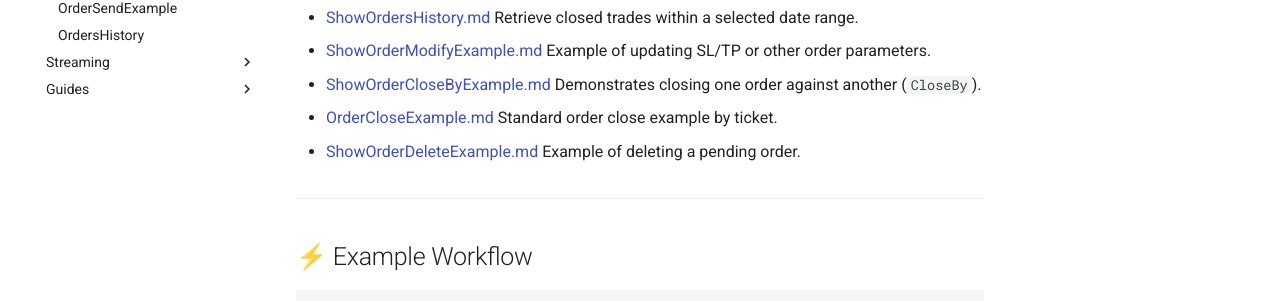
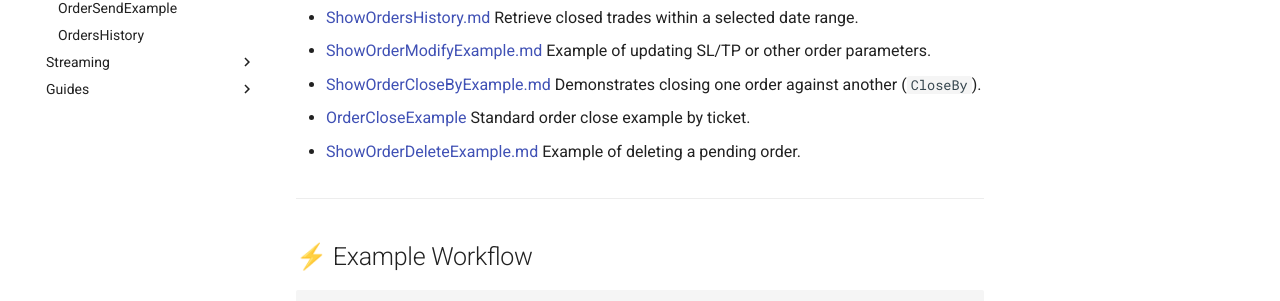
Before and after one commit to MetaRPC/GoMT4, an MkDocs documentation site: the page built from docs/Order_Operations/Order_Operations_Overview.md, in a window 1280 px wide and 900 px high. Shown: the part 444-745 px from the top of the window. Built offline with MkDocs 1.6.1 and Material for MkDocs 9.7.7, drawn with Linux system fonts in a browser that asks for light colours.

```diff
--- a/docs/Order_Operations/Order_Operations_Overview.md
+++ b/docs/Order_Operations/Order_Operations_Overview.md
@@ -22,7 +22,7 @@ It’s the practical toolkit for working with active and historical trades.
 * [ShowOrderCloseByExample.md](ShowOrderCloseByExample.md)
   Demonstrates closing one order against another (`CloseBy`).
 
-* [OrderCloseExample.md](OrderCloseExample.md)
+* [OrderCloseExample](OrderCloseExample.md)
   Standard order close example by ticket.
 
 * [ShowOrderDeleteExample.md](ShowOrderDeleteExample.md)
```
